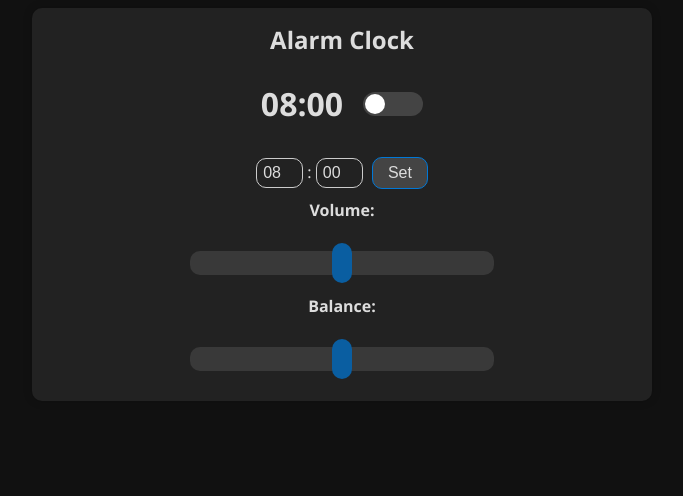
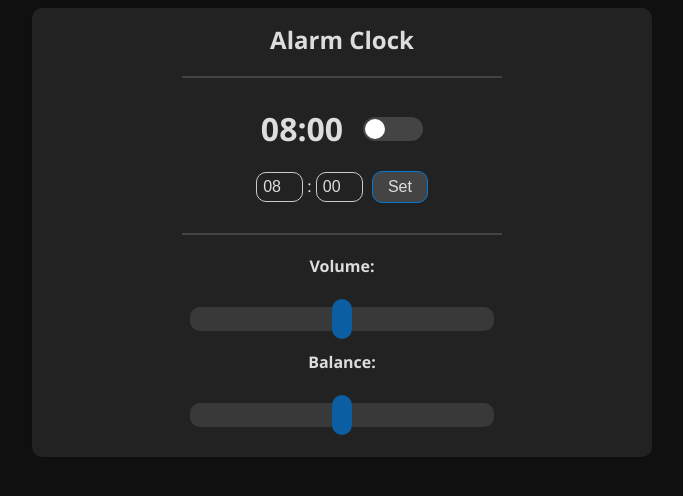
Before and after one commit to janek/music-alarm-clock, a Flask app: page / in a window 1280 px wide. Shown: the top 496 px of the page, without its empty margins (298-981 px from the left). Run offline with Flask 3, Linux system fonts and the light colour scheme; parts of the project's set-up code (start-up, migrations or seed data) failed here and were passed over.

Commit message:
Separators and other small fixes

```diff
--- a/templates/index.html
+++ b/templates/index.html
@@ -173,13 +173,30 @@
             background-color: #f8e833; /* Color when thumb is active */
         }
 
+        .separator {
+            margin: 0 auto;
+            background-color: #444;
+            width: 320px;
+            height: 2px;
+            margin-top: 20px;
+            margin-bottom: 20px;
+        }
+
+        h1 {
+            line-height: 20px
+        }
+
     </style>
 
 </head>
 
 <body>
     <div class="container">
+        <div>
             <h2>Alarm Clock</h2>
+        </div>
+        <div class="separator"></div>
+
         <div class="current-alarm-info">
             <h1>
                 {{alarm_time.strftime('%H:%M')}}
@@ -188,15 +205,16 @@
                 <input type="checkbox" id="alarm-active" name="alarm-active" {% if alarm_active %}checked{% endif %}>
                 <label for="alarm-active"></label>
             </span>
-
         </div>
-
+        <div>
             <form class="change" method="POST" action="/set_alarm">
                 <input type="number" name="hour" min="0" max="23" value="{{  alarm_time.strftime('%H')  }}" placeholder="Hour">
                 :
                 <input type="number" name="minute" min="0" max="59" step="10" value="{{ alarm_time.strftime('%M') }}" placeholder="Minute">
                 <input type="submit" value="Set">
             </form>
+        </div>
+        <div class="separator"></div>
 
 
     <div class="slider-container">
```
Lines whose indentation alone changed are shown as unchanged.
